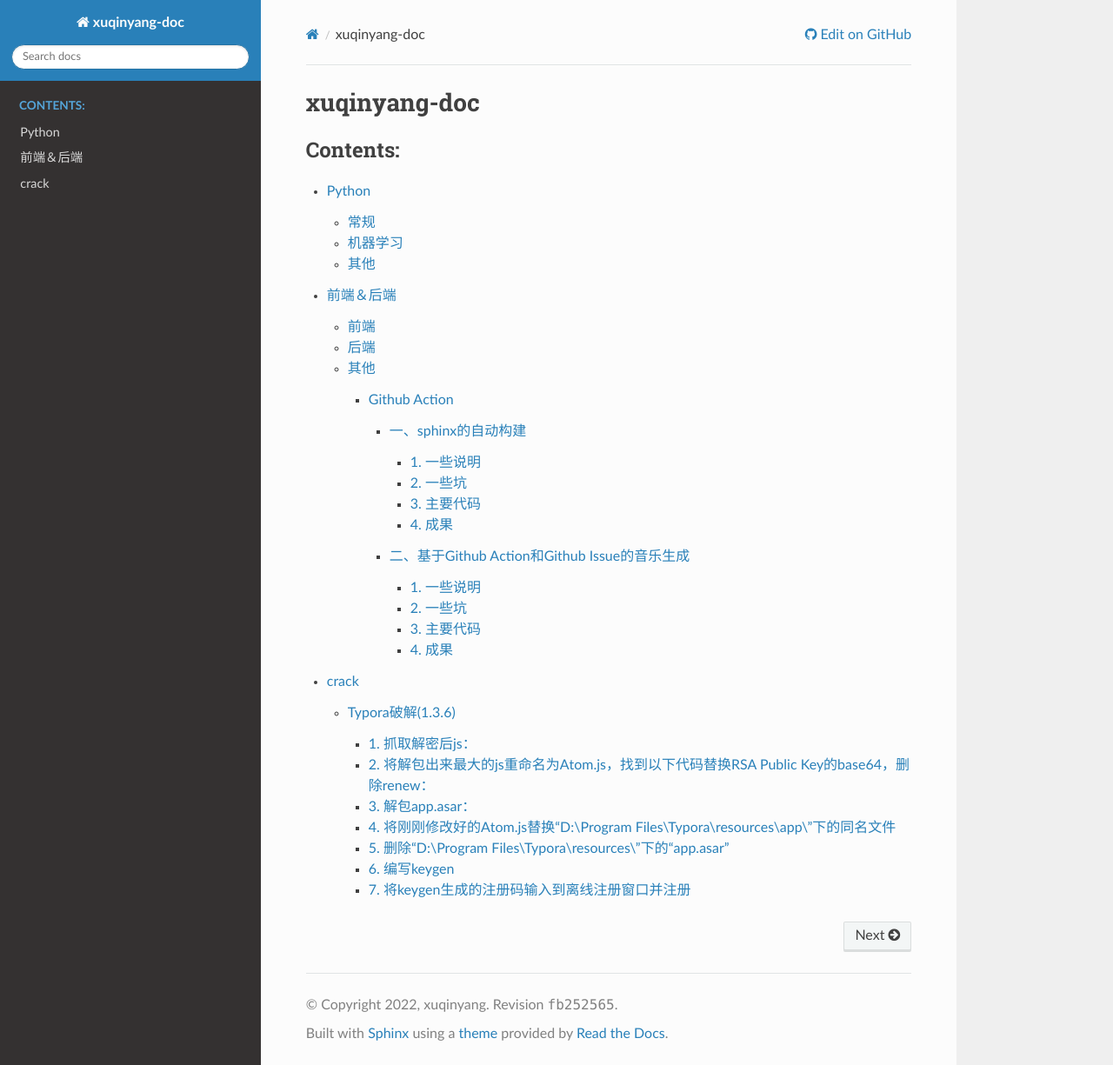
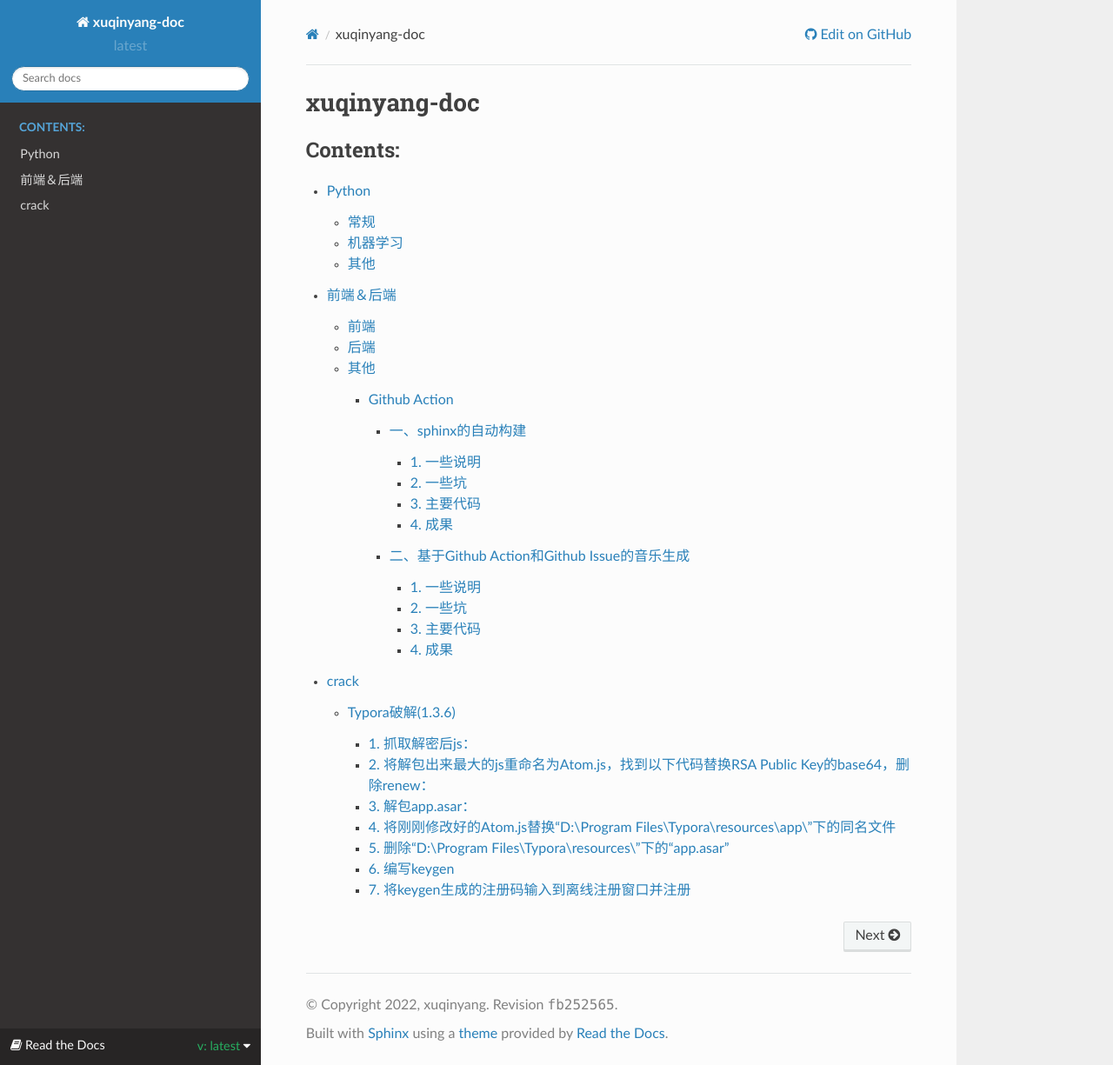
Before and after one commit to xqy2006/docs, a Sphinx documentation site: the page built from docs/source/index.rst, in a window 1280 px wide and 1225 px high. Shown: the whole window at 87% size. Built offline with Sphinx 7.4.7 and the Read the Docs theme 2.0.0, drawn with Linux system fonts in a browser that asks for light colours; part of the change alters nothing that is shown.

Commit message:
Update conf.py

```diff
--- a/docs/source/conf.py
+++ b/docs/source/conf.py
@@ -22,7 +22,7 @@ copyright = '2022, xuqinyang'
 author = 'xuqinyang'
 
 # The full version, including alpha/beta/rc tags
-release = '0.0.1'
+release = 'x.x.x'
 
 
 # -- General configuration ---------------------------------------------------
@@ -96,8 +96,8 @@ context = {
     'api_host': 'https://readthedocs.org',
     'github_user': 'xqy2006',
     'proxied_api_host': '/_',
-    'github_repo': 'doc',
-    'github_version': 'main',
+    'github_repo': 'docs',
+    'github_version': 'master',
     'display_github': True,
     'bitbucket_user': 'None',
     'bitbucket_repo': 'None',
@@ -107,7 +107,7 @@ context = {
     'gitlab_repo': 'None',
     'gitlab_version': 'main',
     'display_gitlab': True,
-    'READTHEDOCS': False,
+    'READTHEDOCS': True,
     'using_theme': (html_theme == "default"),
     'new_theme': (html_theme == "sphinx_rtd_theme"),
     'docsearch_disabled': False,
```
